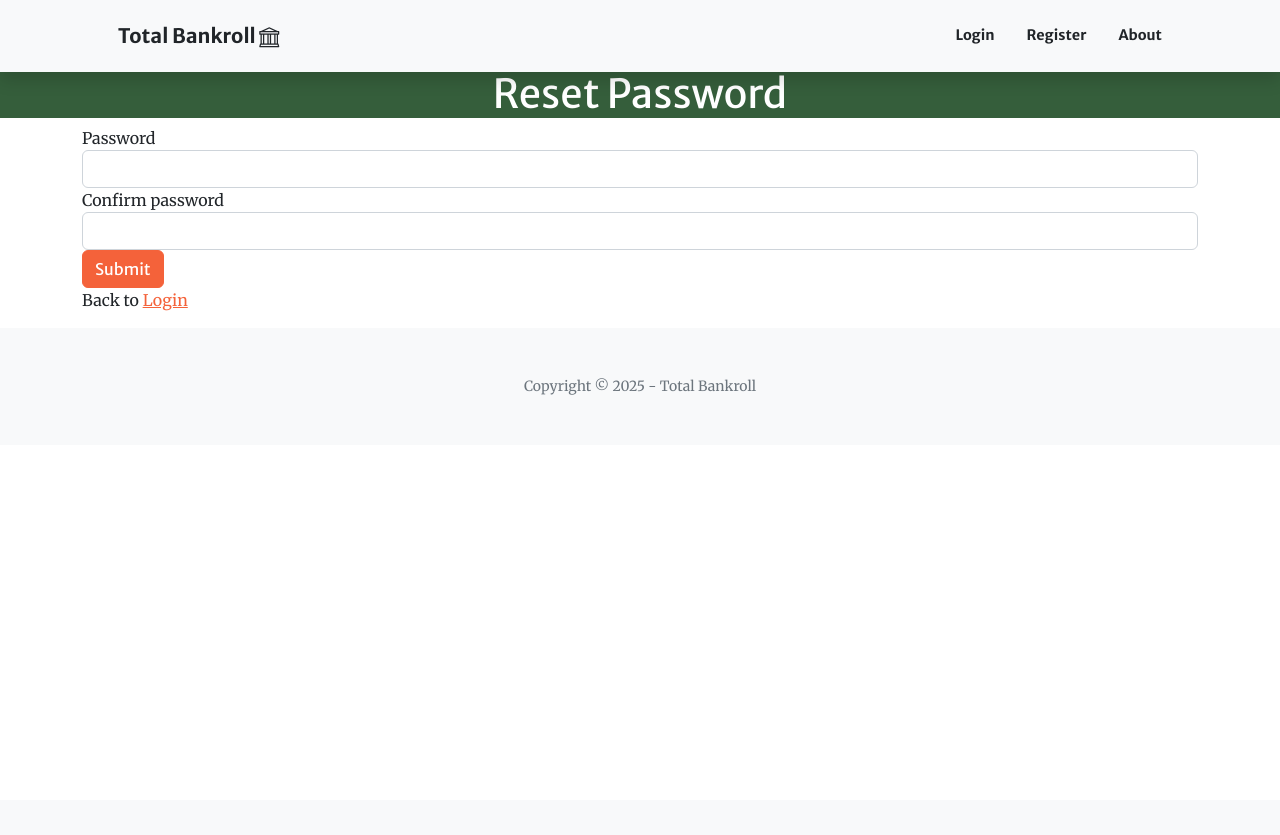
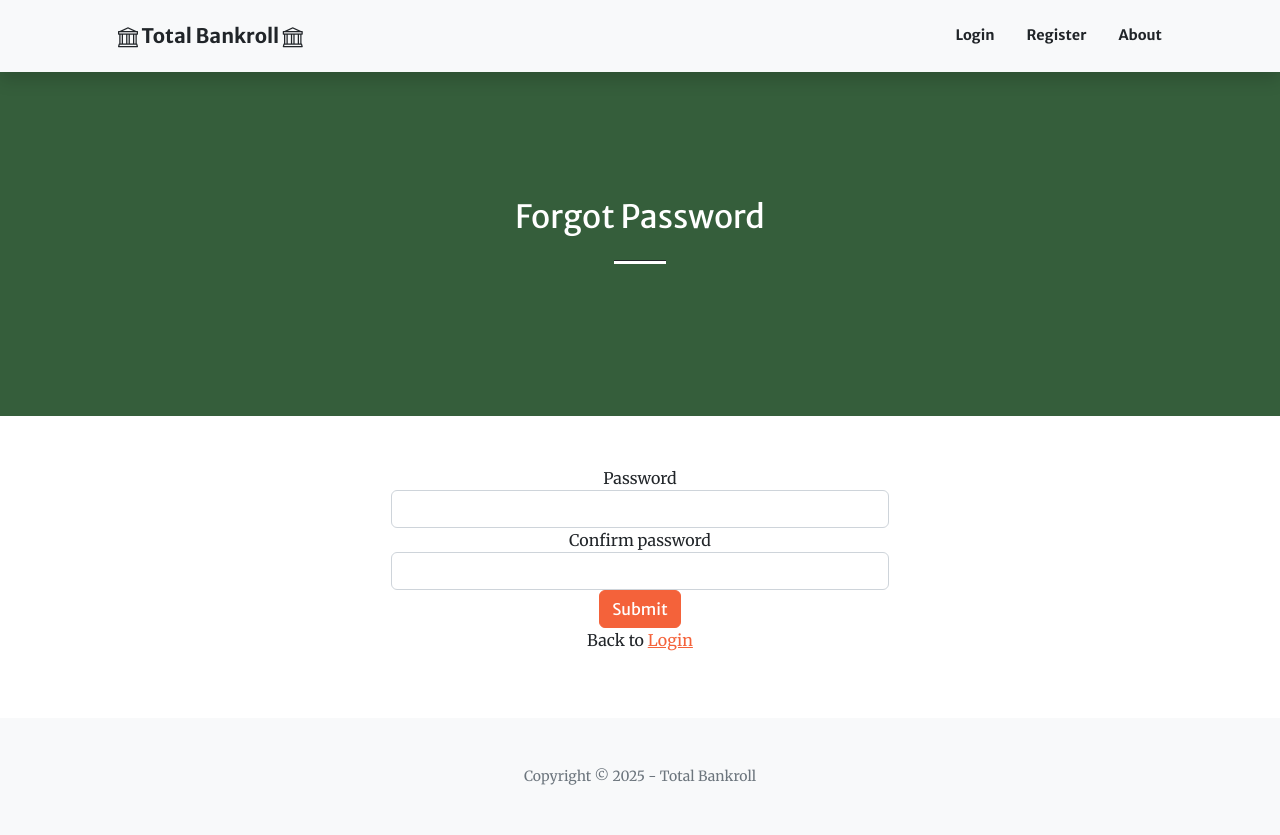
Before and after one commit to pythonpydev/total_bankroll, a Python web app: template src/total_bankroll/templates/security/reset_password.html in a window 1280 px wide. Before the commit the page ends 395 px from the top, so only its background shows below. Run offline with Jinja, Linux system fonts and the light colour scheme; the template is opened without the code that fills it, so the values that code supplies are empty, except form fields; form fields are guessed from the names that the template uses; some libraries are stand-ins or nearby versions.

Commit message:
added another bank icon on home page

```diff
--- a/src/total_bankroll/templates/base.html
+++ b/src/total_bankroll/templates/base.html
@@ -22,7 +22,11 @@
         <!-- Navigation-->
         <nav class="navbar navbar-expand-lg navbar-light fixed-top py-3 bg-light" id="mainNav">
             <div class="container px-4 px-lg-5">
-                <a class="navbar-brand" href="/">Total Bankroll <span class="bi-bank"></span></a>
+                <a class="navbar-brand" href="/">
+                     <span class="bi-bank"></span>
+                        Total Bankroll
+                    <span class="bi-bank"></span>
+                </a>
                 <button class="navbar-toggler navbar-toggler-right" type="button" data-bs-toggle="collapse" data-bs-target="#navbarResponsive" aria-controls="navbarResponsive" aria-expanded="false" aria-label="Toggle navigation"><span class="navbar-toggler-icon"></span></button>
                 <div class="collapse navbar-collapse" id="navbarResponsive">
                     <ul class="navbar-nav ms-auto my-2 my-lg-0">
--- a/src/total_bankroll/templates/security/reset_password.html
+++ b/src/total_bankroll/templates/security/reset_password.html
@@ -1,12 +1,21 @@
 {% extends "base.html" %}
 
 {% block content %}
-<div class="bg-primary text-white">
-    <div class="container text-center">
-        <h1>Reset Password</h1>
+
+<section class="page-section bg-primary" id="confirm_import_database">
+    <div class="container px-4 px-lg-5">
+        <div class="row gx-4 gx-lg-5 justify-content-center">
+            <div class="col-lg-8 text-center">
+                <h2 class="text-white mt-0">Forgot Password</h2>
+                <hr class="divider divider-light" />
+            </div>
+        </div>
     </div>
-</div>
-<div class="container">
+</section>
+<section class="page-section" style="padding-top: 50px; padding-bottom: 50px;">
+    <div class="container px-4 px-lg-5">
+        <div class="row gx-4 gx-lg-5 justify-content-center">
+        <div class="col-lg-8 col-xl-6 text-center">
     {% with messages = get_flashed_messages(with_categories=true) %}
         {% if messages %}
             {% for category, message in messages %}
@@ -40,5 +49,8 @@
         {{ form.submit(class="btn btn-primary") }}
     </form>
     <p>Back to <a href="{{ url_for('auth.login') }}">Login</a></p>
-</div>
+    </div>
+    </div>
+    </div>
+</section>
 {% endblock %}
```
